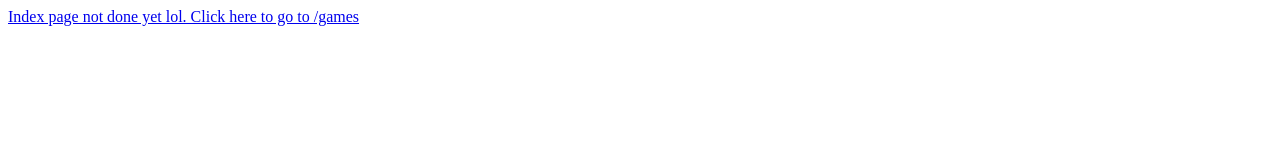
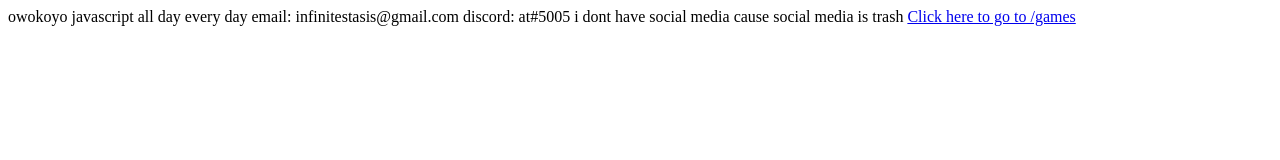
Before and after one commit to owokoyo/owokoyo.github.io, a plain HTML site: page index.html in a window 1280 px wide. Drawn offline with Linux system fonts and the light colour scheme.

Commit message:
Update index.html

```diff
--- a/index.html
+++ b/index.html
@@ -1,10 +1,14 @@
 <!DOCTYPE html>
 <html lang="en" dir="ltr">
   <head>
-    <title>hmm</title>
+    <title>owokoyo</title>
   </head>
   <body>
-    <a href="./games">Index page not done yet lol. Click here to go to /games</a>
-
+    owokoyo
+    javascript all day every day
+    email: infinitestasis@gmail.com
+    discord: at#5005
+    i dont have social media cause social media is trash
+    <a href="./games">Click here to go to /games</a>
   </body>
 </html>
```
